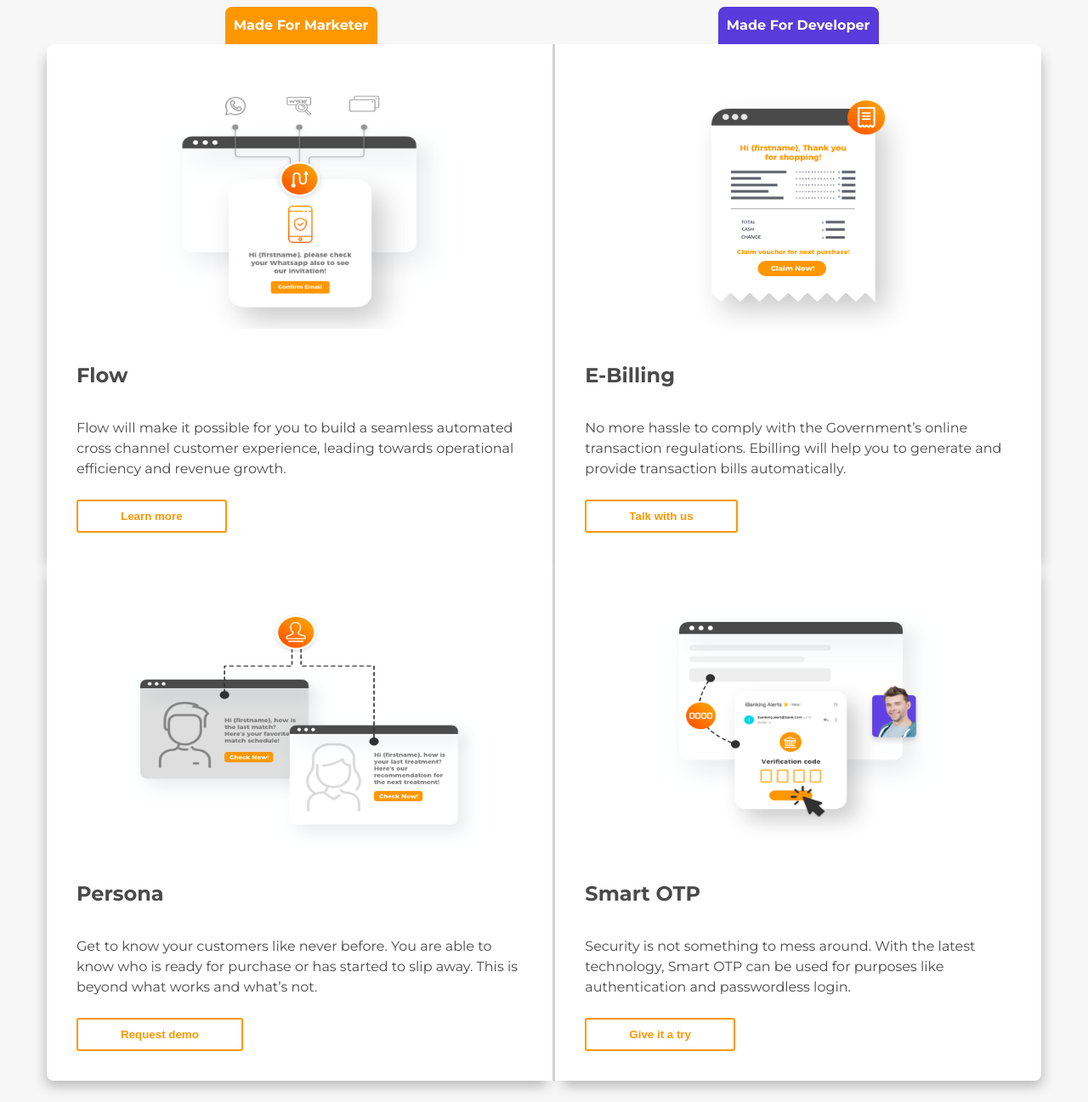
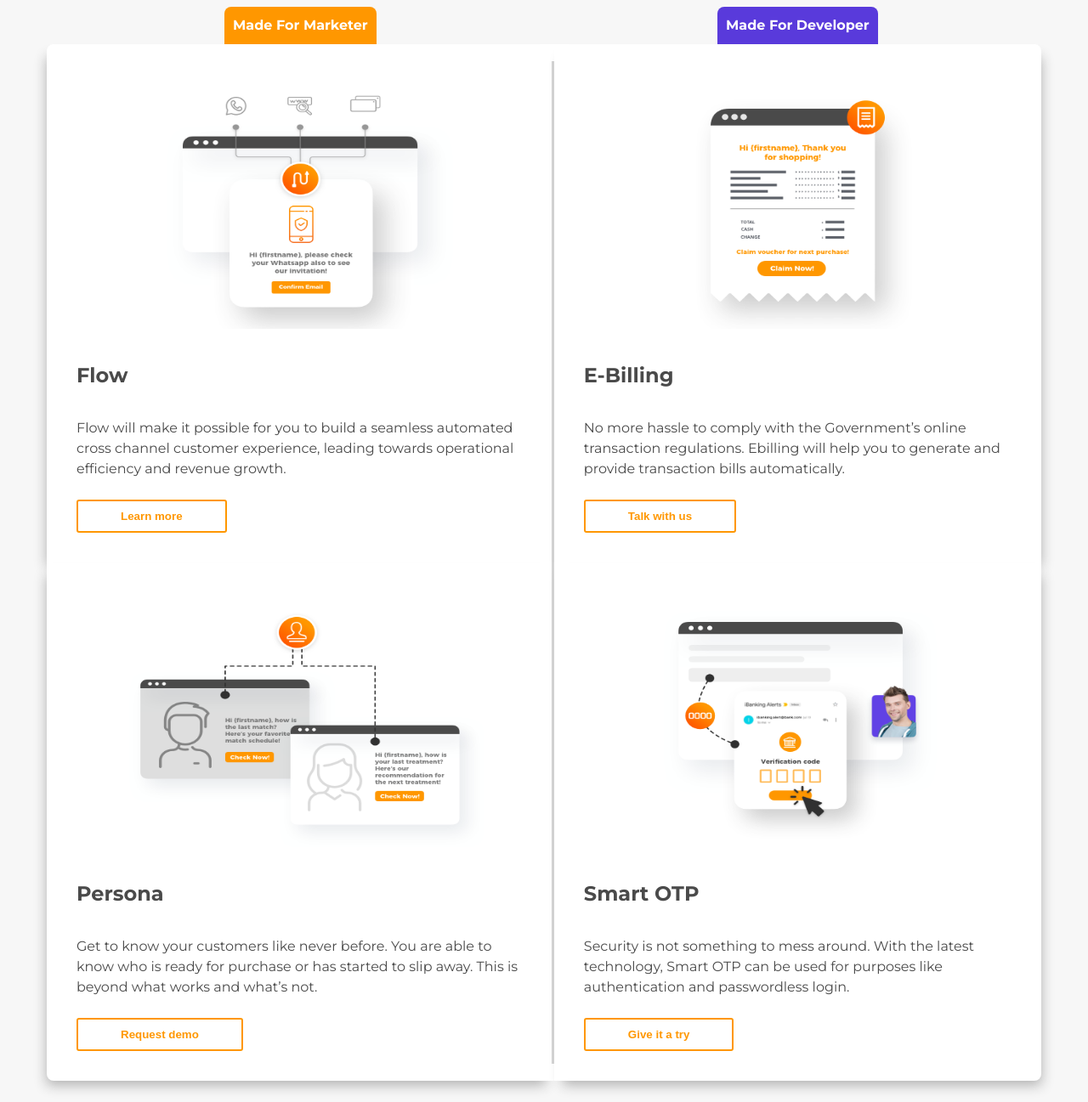
Before and after one commit to arief-fajri/frontend-test, a plain HTML site: page index.html in a window 1280 px wide. Shown: the part 1500-2797 px from the top of the page at 85% size. Drawn offline with Linux system fonts and the light colour scheme.

Commit message:
fix feature layout

```diff
--- a/index.html
+++ b/index.html
@@ -41,7 +41,7 @@
                 <div class="marketing-header">
                     <div class="channel"><span>Marketing Channel</span></div>
                     <div class="profesional">
-                        <h2>Profesional</h2>
+                        <h2>Professional</h2>
                         <p>The perfect spot to start</p>
                         <button type="button" class="border-button-marketing">Get Started</button>
                     </div>
--- a/styles/style.css
+++ b/styles/style.css
@@ -255,25 +255,45 @@ p {
 .item2{grid-area: developer;}
 .item3{
     grid-area: marketer1;
-    border-right: 3px solid lightgray;
     border-radius: 8px 0 0 0;
     box-shadow: -5px 10px 15px -5px #afafaf;
+    position: relative;
+}
+.item3:after {
+    content: "";
+    position: absolute;
+    width: 100%;
+    height: calc(100% - 20px);
+    bottom: 0;
+    right: 0;
+    border-right: 3px solid lightgray;
 }
 .item4{
     grid-area: developer1;
     border-radius: 0 8px 0 0;
     box-shadow: 5px 10px 15px -5px #afafaf;
+    position: relative;
 }
 .item5{
     grid-area: marketer2;
-    border-right: 3px solid lightgray;
     border-radius: 0 0 0 8px;
     box-shadow: -5px 10px 15px -5px #afafaf;
+    position: relative;
+}
+.item5:after {
+    content: "";
+    position: absolute;
+    width: 100%;
+    height: calc(100% - 20px);
+    top: 0;
+    right: 0;
+    border-right: 3px solid lightgray;
 }
 .item6{
     grid-area: developer2;
     border-radius: 0 0 8px 0;
     box-shadow: 5px 10px 15px -5px #afafaf;
+    position: relative;
 }
 .feature-item-image {
     width: 100%;
@@ -405,18 +425,18 @@ p {
         margin-top: 20px;
     }
     .item3 {
-        border: none;
         box-shadow: 0 10px 15px #afafaf;
         border-radius: 8px 8px 0 0;
     }
     .item5 {
-        border: none;
         box-shadow: 0 15px 15px #afafaf;
         border-radius: 0 0 8px 8px;
     }
+    .item3:after, .item5:after {border: none;}
     .item4 {
         box-shadow: 0 10px 15px #afafaf;
         border-radius: 8px 8px 0 0;
+        margin-top: -5px;
     }
     .item6 {
         box-shadow: 0 17px 15px #afafaf;
```
